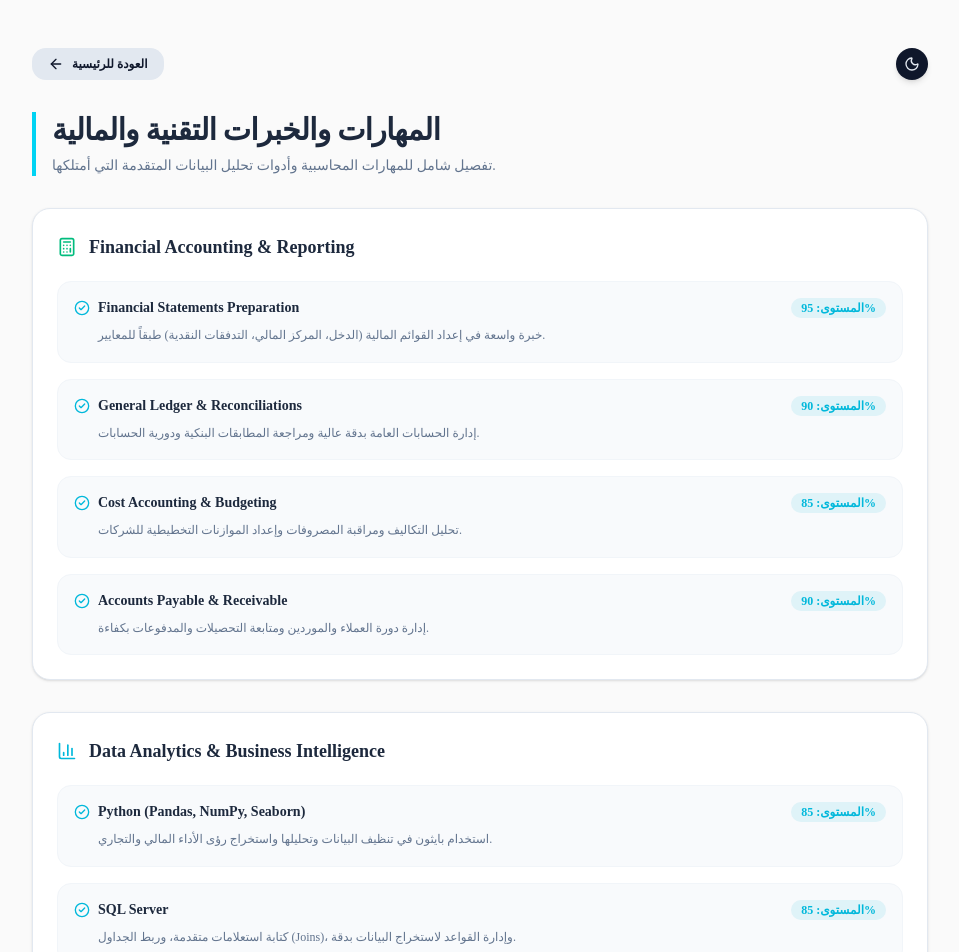
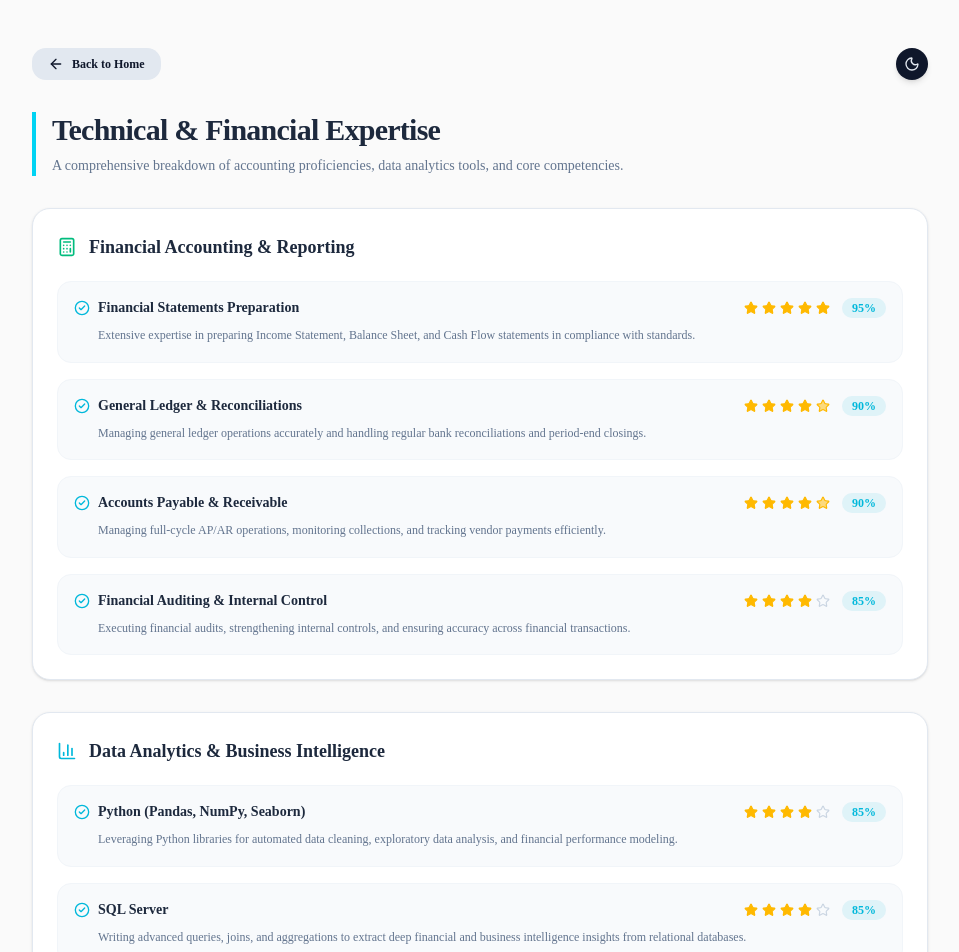
Before and after one commit to abdulrahmanmohamed306/my-portfolio, a Next.js app: page /skills in a window 1280 px wide. Shown: the top 952 px of the page, without its empty margins (160-1119 px from the left). Built offline with nearby package versions, Linux system fonts and the light colour scheme.

Commit message:
Update skills page to English with interactive star ratings and comments

```diff
--- a/app/skills/page.tsx
+++ b/app/skills/page.tsx
@@ -2,7 +2,7 @@
 
 import React, { useState } from 'react';
 import Link from 'next/link';
-import { ArrowLeft, Calculator, BarChart3, Globe, CheckCircle2, Moon, Sun } from 'lucide-react';
+import { ArrowLeft, Calculator, BarChart3, Globe, CheckCircle2, Moon, Sun, Star } from 'lucide-react';
 
 export default function SkillsPage() {
   const [isDark, setIsDark] = useState(false);
@@ -12,29 +12,84 @@ export default function SkillsPage() {
       category: "Financial Accounting & Reporting",
       icon: <Calculator className="w-5 h-5 text-emerald-500" />,
       skills: [
-        { name: "Financial Statements Preparation", level: "95%", comment: "خبرة واسعة في إعداد القوائم المالية (الدخل، المركز المالي، التدفقات النقدية) طبقاً للمعايير." },
-        { name: "General Ledger & Reconciliations", level: "90%", comment: "إدارة الحسابات العامة بدقة عالية ومراجعة المطابقات البنكية ودورية الحسابات." },
-        { name: "Cost Accounting & Budgeting", level: "85%", comment: "تحليل التكاليف ومراقبة المصروفات وإعداد الموازنات التخطيطية للشركات." },
-        { name: "Accounts Payable & Receivable", level: "90%", comment: "إدارة دورة العملاء والموردين ومتابعة التحصيلات والمدفوعات بكفاءة." }
+        {
+          name: "Financial Statements Preparation",
+          rating: 5,
+          percentage: "95%",
+          comment: "Extensive expertise in preparing Income Statement, Balance Sheet, and Cash Flow statements in compliance with standards."
+        },
+        {
+          name: "General Ledger & Reconciliations",
+          rating: 4.5,
+          percentage: "90%",
+          comment: "Managing general ledger operations accurately and handling regular bank reconciliations and period-end closings."
+        },
+        {
+          name: "Accounts Payable & Receivable",
+          rating: 4.5,
+          percentage: "90%",
+          comment: "Managing full-cycle AP/AR operations, monitoring collections, and tracking vendor payments efficiently."
+        },
+        {
+          name: "Financial Auditing & Internal Control",
+          rating: 4,
+          percentage: "85%",
+          comment: "Executing financial audits, strengthening internal controls, and ensuring accuracy across financial transactions."
+        }
       ]
     },
     {
       category: "Data Analytics & Business Intelligence",
       icon: <BarChart3 className="w-5 h-5 text-cyan-500" />,
       skills: [
-        { name: "Python (Pandas, NumPy, Seaborn)", level: "85%", comment: "استخدام بايثون في تنظيف البيانات وتحليلها واستخراج رؤى الأداء المالي والتجاري." },
-        { name: "SQL Server", level: "85%", comment: "كتابة استعلامات متقدمة، وربط الجداول (Joins)، وإدارة القواعد لاستخراج البيانات بدقة." },
-        { name: "Power BI & Tableau", level: "80%", comment: "تصميم لوحات تحكم تفاعلية (Dashboards) لعرض مؤشرات الأداء الرئيسية (KPIs)." },
-        { name: "Advanced Excel", level: "95%", comment: "احتراف الجداول المحورية، المعادلات المتقدمة، وPower Query للنمذجة المالية." }
+        {
+          name: "Python (Pandas, NumPy, Seaborn)",
+          rating: 4,
+          percentage: "85%",
+          comment: "Leveraging Python libraries for automated data cleaning, exploratory data analysis, and financial performance modeling."
+        },
+        {
+          name: "SQL Server",
+          rating: 4,
+          percentage: "85%",
+          comment: "Writing advanced queries, joins, and aggregations to extract deep financial and business intelligence insights from relational databases."
+        },
+        {
+          name: "Power BI & Tableau",
+          rating: 4,
+          percentage: "80%",
+          comment: "Designing interactive visual dashboards to track key performance indicators (KPIs) and operational metrics."
+        },
+        {
+          name: "Advanced Excel",
+          rating: 5,
+          percentage: "95%",
+          comment: "Expert in Power Query, Pivot Tables, complex formulas, and financial modeling for corporate data structuring."
+        }
       ]
     },
     {
       category: "Core Competencies & Tools",
       icon: <Globe className="w-5 h-5 text-amber-500" />,
       skills: [
-        { name: "Exploratory Data Analysis (EDA)", level: "90%", comment: "تحليل استكشافي للبيانات لمعالجة القيم الشاذة وفهم السلوكيات الشرائية والتجارية." },
-        { name: "Financial Modeling", level: "88%", comment: "بناء نماذج مالية لتقييم الأداء والتنبؤ بالإيرادات واتخاذ القرارات الإدارية." },
-        { name: "Git & GitHub", level: "85%", comment: "إدارة النسخ الاحتياطية للمشاريع ورفع الأكواد وتوثيقها بشكل احترافي." }
+        {
+          name: "Exploratory Data Analysis (EDA)",
+          rating: 4.5,
+          percentage: "90%",
+          comment: "Investigating dataset characteristics, identifying anomalies, and uncovering commercial patterns to support decision-making."
+        },
+        {
+          name: "Financial Modeling",
+          rating: 4.5,
+          percentage: "88%",
+          comment: "Building structural quantitative models to forecast business revenues, expenditures, and corporate growth."
+        },
+        {
+          name: "Git & GitHub",
+          rating: 4,
+          percentage: "85%",
+          comment: "Version control management, repository documentation, and collaborative code deployment."
+        }
       ]
     }
   ];
@@ -54,7 +109,7 @@ export default function SkillsPage() {
             }`}
           >
             <ArrowLeft className="w-4 h-4" />
-            <span>العودة للرئيسية</span>
+            <span>Back to Home</span>
           </Link>
 
           <button
@@ -67,13 +122,13 @@ export default function SkillsPage() {
 
         {/* Page Title */}
         <div className="space-y-2 border-l-4 border-cyan-400 pl-4">
-          <h1 className="text-3xl font-extrabold tracking-tight">المهارات والخبرات التقنية والمالية</h1>
+          <h1 className="text-3xl font-extrabold tracking-tight">Technical & Financial Expertise</h1>
           <p className="text-sm text-slate-500 dark:text-slate-400">
-            تفصيل شامل للمهارات المحاسبية وأدوات تحليل البيانات المتقدمة التي أمتلكها.
+            A comprehensive breakdown of accounting proficiencies, data analytics tools, and core competencies.
           </p>
         </div>
 
-        {/* Skills List */}
+        {/* Skills List with Hover Effect */}
         <div className="space-y-8">
           {skillsData.map((section, idx) => (
             <div key={idx} className={`p-6 rounded-2xl border shadow-sm space-y-5 ${
@@ -86,18 +141,40 @@ export default function SkillsPage() {
 
               <div className="space-y-4">
                 {section.skills.map((skill, sIdx) => (
-                  <div key={sIdx} className={`p-4 rounded-xl border transition ${
-                    isDark ? 'bg-slate-950/50 border-slate-800/60' : 'bg-slate-50 border-slate-100'
-                  }`}>
+                  <div
+                    key={sIdx}
+                    className={`p-4 rounded-xl border transition-all duration-300 group hover:shadow-md hover:border-cyan-400/60 ${
+                      isDark ? 'bg-slate-950/50 border-slate-800/60 hover:bg-slate-900/80' : 'bg-slate-50 border-slate-100 hover:bg-cyan-50/30'
+                    }`}
+                  >
                     <div className="flex flex-col sm:flex-row sm:items-center justify-between gap-2 mb-2">
                       <div className="flex items-center gap-2">
                         <CheckCircle2 className="w-4 h-4 text-cyan-500 flex-shrink-0" />
                         <span className="font-bold text-sm">{skill.name}</span>
                       </div>
-                      <span className="text-xs font-semibold px-2.5 py-0.5 rounded-full bg-cyan-500/10 text-cyan-500 w-fit">
-                        المستوى: {skill.level}
-                      </span>
+
+                      {/* Rating Stars & Percentage (Visible/Enhanced on Hover) */}
+                      <div className="flex items-center gap-3">
+                        <div className="flex items-center gap-1">
+                          {[...Array(5)].map((_, i) => (
+                            <Star
+                              key={i}
+                              className={`w-3.5 h-3.5 ${
+                                i < Math.floor(skill.rating)
+                                  ? 'text-amber-400 fill-amber-400'
+                                  : i < skill.rating
+                                  ? 'text-amber-400 fill-amber-400/50'
+                                  : 'text-slate-300 dark:text-slate-700'
+                              }`}
+                            />
+                          ))}
+                        </div>
+                        <span className="text-xs font-semibold px-2.5 py-0.5 rounded-full bg-cyan-500/10 text-cyan-500">
+                          {skill.percentage}
+                        </span>
+                      </div>
                     </div>
+
                     <p className="text-xs text-slate-500 dark:text-slate-400 pl-6 leading-relaxed">
                       {skill.comment}
                     </p>
```
